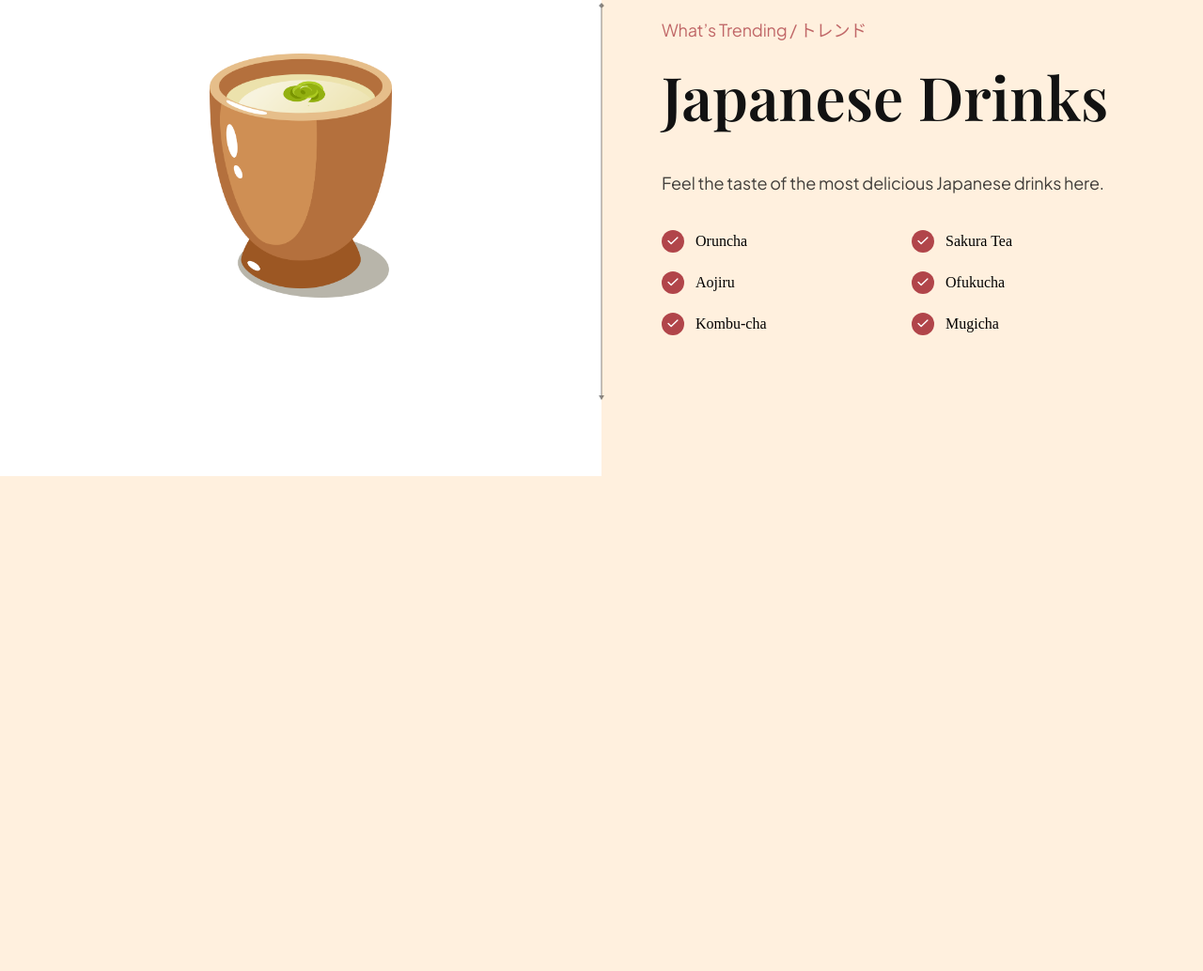
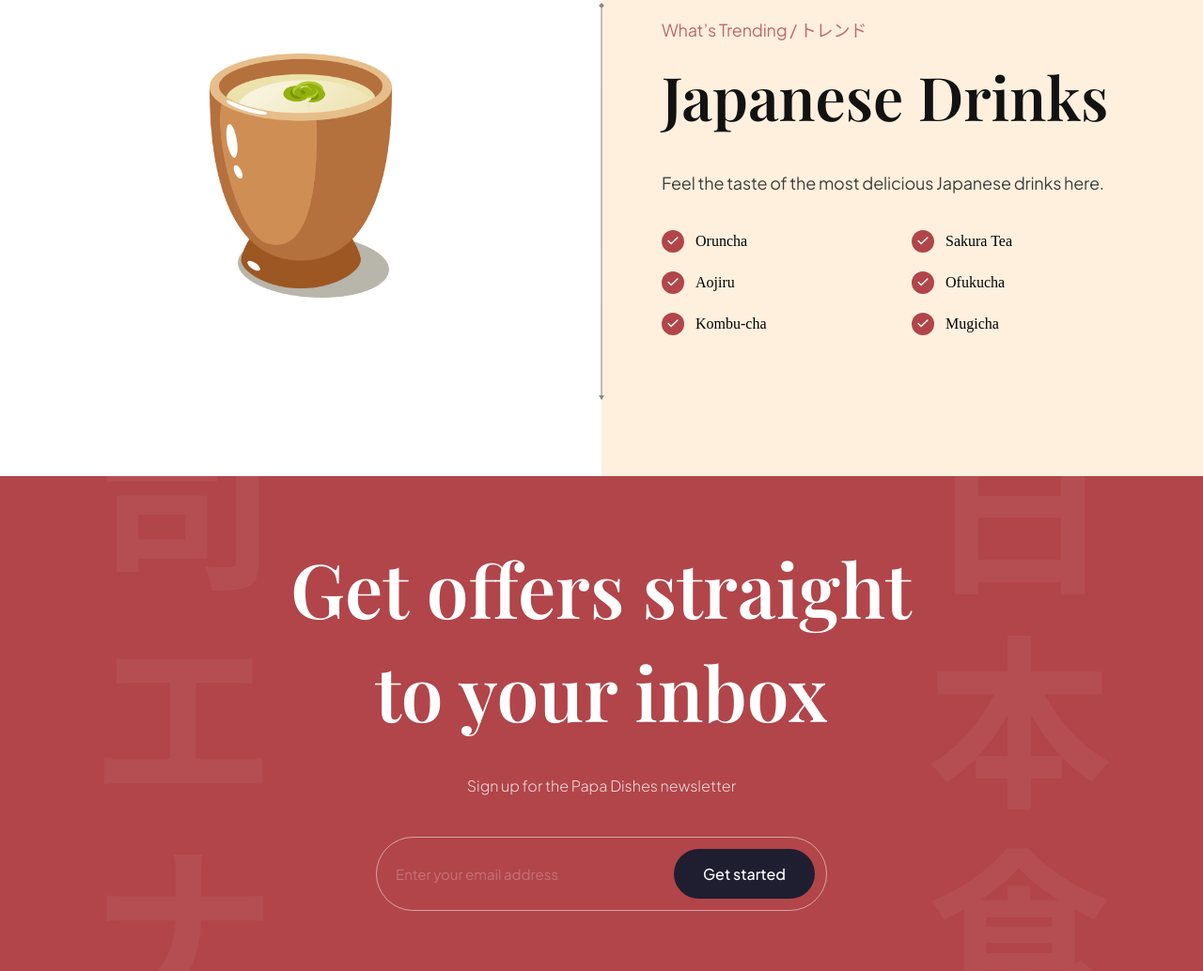
Before and after one commit to Ase020/papa-dishes, a website built with Vite: page index.html in a window 1280 px wide. Shown: the part 3146-4180 px from the top of the page at 94% size. Before the commit the page ends 3653 px from the top, so only its background shows below. Built offline with nearby package versions, Linux system fonts and the light colour scheme.

Commit message:
subscription section build

```diff
--- a/css/sections/subscribe.css
+++ b/css/sections/subscribe.css
@@ -0,0 +1,71 @@
+.subscription {
+  padding: 64px;
+  background: var(--primary-color);
+  background-image: url(../../assets/subscribe_bg.png);
+  background-position: center;
+  background-repeat: no-repeat;
+  background-size: contain;
+
+  flex-direction: column;
+  overflow: hidden;
+}
+
+.subscription h2 {
+  font-size: 80px;
+  line-height: 110px;
+  color: #fff;
+  text-align: center;
+  font-family: var(--playfair-display);
+  font-weight: 600;
+}
+
+.subscription p {
+  font-size: 16px;
+  line-height: 28px;
+  color: rgba(255, 255, 255, 0.8);
+  font-family: var(--plus-jakarta-sans);
+  font-weight: 300;
+  margin-top: 32px;
+}
+
+.subscription__form {
+  min-width: 480px;
+  margin-top: 40px;
+  padding: 12px 12px 12px 20px;
+  display: flex;
+  gap: 10px;
+  border: 1px solid rgba(255, 255, 255, 0.5);
+  border-radius: 45px;
+}
+
+.subscription__form input {
+  flex: 1;
+  font-size: 15px;
+  font-weight: 400;
+  font-family: var(--plus-jakarta-sans);
+  color: #fff;
+  opacity: 0.5;
+  background: transparent;
+  border: none;
+  outline: none;
+}
+
+.subscription__form input::placeholder {
+  color: #fff;
+  opacity: 0.5;
+}
+
+.subscription__form button {
+  padding: 16px;
+  min-width: 150px;
+  font-size: 16px;
+  font-weight: 500;
+  font-family: var(--plus-jakarta-sans);
+  color: #fff;
+  text-align: center;
+  background: var(--black-400);
+  border-radius: 45px;
+  border: none;
+  outline: none;
+  cursor: pointer;
+}
--- a/css/sections/trending.css
+++ b/css/sections/trending.css
@@ -3,9 +3,6 @@
   display: flex;
   flex-direction: column;
   overflow: hidden;
-}
-
-.trending__discover {
 }
 
 .trending-sushi,
--- a/index.html
+++ b/index.html
@@ -364,6 +364,17 @@
       </section>
     </section>
 
+    <section class="subscription flex-center" id="services">
+      <h2 data-aos="flip-down">Get offers straight <br />to your inbox</h2>
+
+      <p data-aos="fade-up">Sign up for the Papa Dishes newsletter</p>
+
+      <div class="subscription__form" data-aos="fade-up">
+        <input type="text" placeholder="Enter your email address" />
+        <button>Get started</button>
+      </div>
+    </section>
+
     <script src="js/script.js" type="module"></script>
   </body>
 </html>
```
